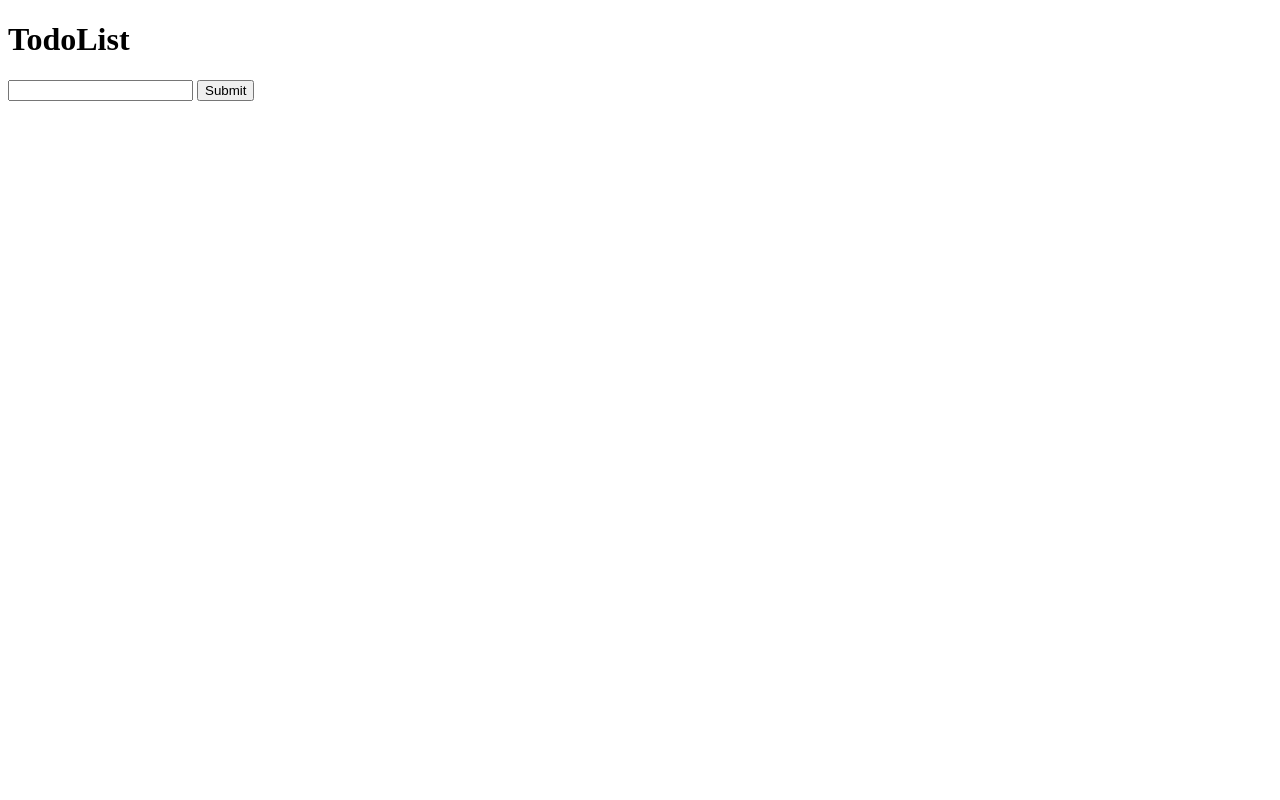
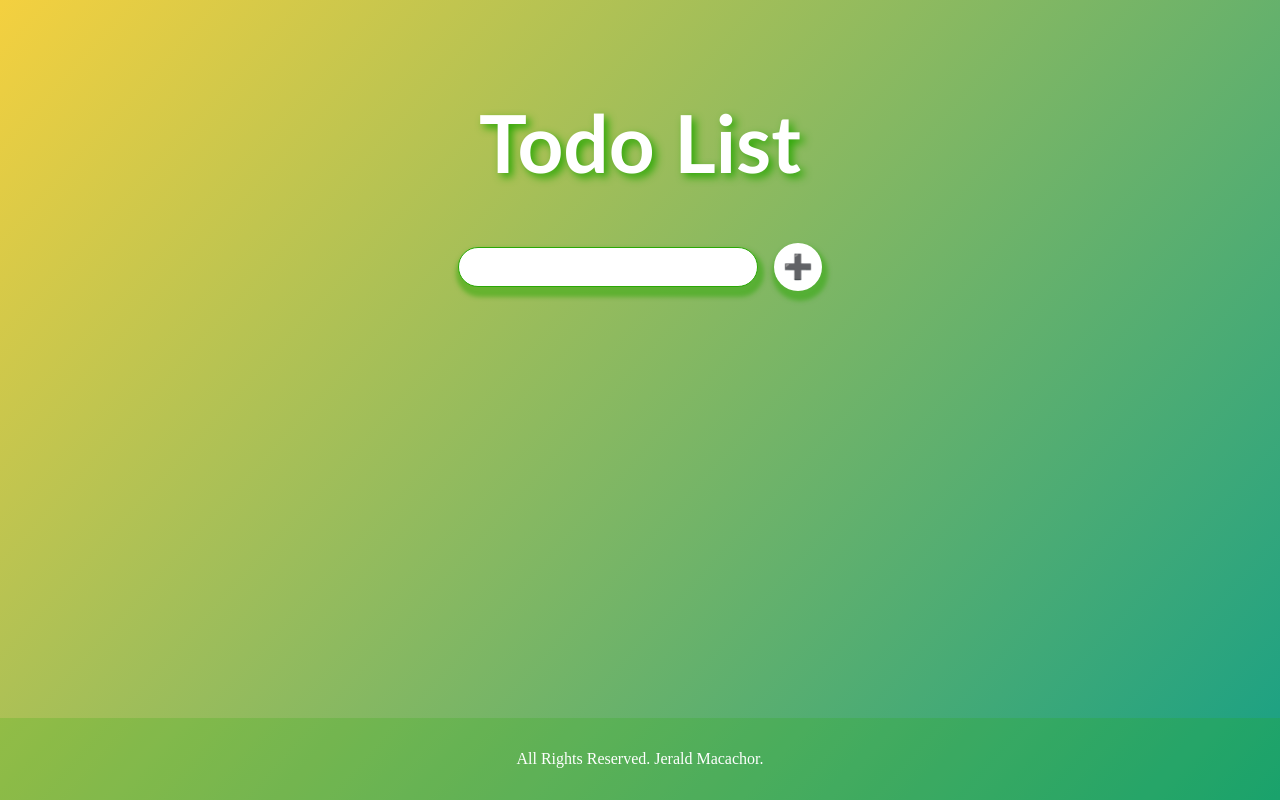
Before and after one commit to jmacach1/todoapp, a plain HTML site: page index.html in a window 1280 px wide. Drawn offline with Linux system fonts and the light colour scheme.

Commit message:
color and shadow styling

```diff
--- a/css/main.css
+++ b/css/main.css
@@ -6,6 +6,88 @@ body {
   display: flex;
   flex-direction: column;
   align-items: center;
+  justify-content: space-between;
   margin: 0;
   min-height: 100vh;
+  background-image: linear-gradient(132deg, #f4d03f 0%, #16a085 100%);
 }
+
+header {
+  font-family: "Gill Sans", "Gill Sans MT", Calibri, "Trebuchet MS", sans-serif;
+  padding-top: 5vh;
+}
+
+main {
+  min-height: 50vh;
+  flex: 1 0;
+}
+
+header,
+main {
+  min-width: 325px;
+  max-width: 600px;
+}
+
+footer {
+  padding: 1rem;
+  width: 100%;
+  color: white;
+  background: rgba(43, 168, 5, 0.2);
+  align-self: flex-end;
+  text-align: center;
+}
+
+.title {
+  font-size: 5rem;
+  -webkit-text-fill-color: white;
+  /* -webkit-text-stroke-width: 2px;
+  -webkit-text-stroke-color: black; */
+  text-align: center;
+  text-shadow: 4px 4px 8px rgba(43, 168, 5);
+}
+
+.todo-form {
+  display: flex;
+  align-items: center;
+}
+
+.todo-input {
+  padding: 0.5rem;
+  margin-right: 1rem;
+  min-width: 300px;
+  max-width: 100%;
+  border-radius: 25px;
+  border: 1px solid rgb(43, 168, 5);
+  box-shadow: 2px 6px 4px 4px rgba(43, 168, 5, 0.5);
+  font-size: 1.2rem;
+}
+
+.todo-add {
+  height: 3rem;
+  width: 3rem;
+  background-color: white;
+  border: none;
+  border-radius: 50%;
+  font-size: 1.5rem;
+  font-weight: 900;
+  box-shadow: 2px 6px 4px 4px rgba(43, 168, 5, 0.5);
+}
+
+.output_section {
+  padding: 1rem 0;
+}
+
+.todo_div {
+  display: flex;
+  justify-content: space-between;
+  padding: 1rem;
+  margin: 1rem 0;
+  background-color: rgba(255, 255, 255, 0.85);
+  border: 1px solid rgb(43, 168, 5);
+  box-shadow: 2px 6px 4px 4px rgba(43, 168, 5, 0.5);
+}
+
+.toRemove {
+  opacity: 0;
+  transition: opacity 0.5s;
+}
--- a/index.html
+++ b/index.html
@@ -1,16 +1,16 @@
 <!DOCTYPE html>
 <html lang="en">
   <head>
-  <meta charset="UTF-8">
-  <meta http-equiv="X-UA-Compatible" content="IE=edge">
-  <meta name="viewport" content="width=device-width, initial-scale=1.0">
+    <meta charset="UTF-8" />
+    <meta http-equiv="X-UA-Compatible" content="IE=edge" />
+    <meta name="viewport" content="width=device-width, initial-scale=1.0" />
     <title>TodoList</title>
+    <link rel="stylesheet" href="css/main.css" />
   </head>
   <body>
-
     <header>
       <div>
-      <h1>TodoList</h1>
+        <h1 class="title">Todo List</h1>
       </div>
     </header>
 
@@ -18,23 +18,25 @@
       <!-- Input -->
       <section class="input_section">
         <div>
-        <form id="todo_form">
-          <input type="text" id="todo_input">
-          <input type="submit" id="todo_submit">
+          <form id="todo_form" class="todo-form">
+            <input type="text" id="todo_input" class="todo-input" />
+            <input type="submit" id="todo_submit" class="todo-add" value="➕" />
           </form>
         </div>
       </section>
 
       <!-- Output -->
       <section class="output_section">
-      <ul id="todo_list">
-
+        <div id="todo_list" class="todo-list">
+          <!-- <div class="todo_div">
+            <span class="todo-item">rthsfhgs</span>
+            <span class="remove-x">❌</span>
+          </div> -->
         </div>
       </section>
     </main>
-
     <footer>
-
+      <p>All Rights Reserved. Jerald Macachor.</p>
     </footer>
 
     <script src="js/main.js"></script>
--- a/js/main.js
+++ b/js/main.js
@@ -1,7 +1,4 @@
-// todosDisplay
-const todosDisplay = document.getElementById('todo_list');
-const input_text = "todo_input";
-
+// escape malicious html code
 function escapeHtml(unsafe) {
   return unsafe
   .replace(/&/g, "&amp;")
@@ -15,33 +12,48 @@ function escapeHtml(unsafe) {
 function addTodo(event) {
   event.preventDefault();
 
+  // get todo text
   const todo_input = event.target[input_text];
-  const todo = todo_input.value;
-  if (todo === "") return;
+  const todo_text = todo_input.value;
+  if (todo_text === "") return;
 
-  const li = document.createElement('li');
-  const text = document.createTextNode(`${escapeHtml(todo)} `);
-  li.appendChild(text);
+  // create todo element
+  const todo_div = document.createElement('div');
+  todo_div.className = 'todo_div';
+  const todo_text_span = document.createElement('span');
+  todo_text_span.className = 'todo-item';
+  const todo_text_node = document.createTextNode(`${escapeHtml(todo_text)} `);
+  todo_text_span.appendChild(todo_text_node);
+  todo_div.appendChild(todo_text_span);
 
+  // add remove button
   const removeBtn = document.createElement('span');
   const x = document.createTextNode('❌');
   removeBtn.appendChild(x);
-  removeBtn.className = "removeX";
+  removeBtn.className = "remove-x";
   removeBtn.addEventListener('click', removeTodo);
-  li.appendChild(removeBtn);
+  todo_div.appendChild(removeBtn);
 
-
-  todosDisplay.appendChild(li);
+  // display
+  todosDisplay.appendChild(todo_div);
   todo_input.value = "";
 }
-
-const todosForm = document.getElementById('todo_form');
-todosForm.addEventListener('submit', addTodo);
 
 // deletes a todo
 function removeTodo(event) {
   const todo = event.target.parentElement;
-  console.log(todo);
-  todo.remove();
+  todo.classList.add('toRemove');
+  setTimeout(function (){
+    todo.remove();
+  }, 500);
 
 }
+
+const todosDisplay = document.getElementById('todo_list');
+const input_text = "todo_input";
+
+// todosDisplay
+document.addEventListener('DOMContentLoaded', function(event) {
+  const todosForm = document.getElementById('todo_form');
+  todosForm.addEventListener('submit', addTodo);
+})
```
Lines whose indentation alone changed are shown as unchanged.
